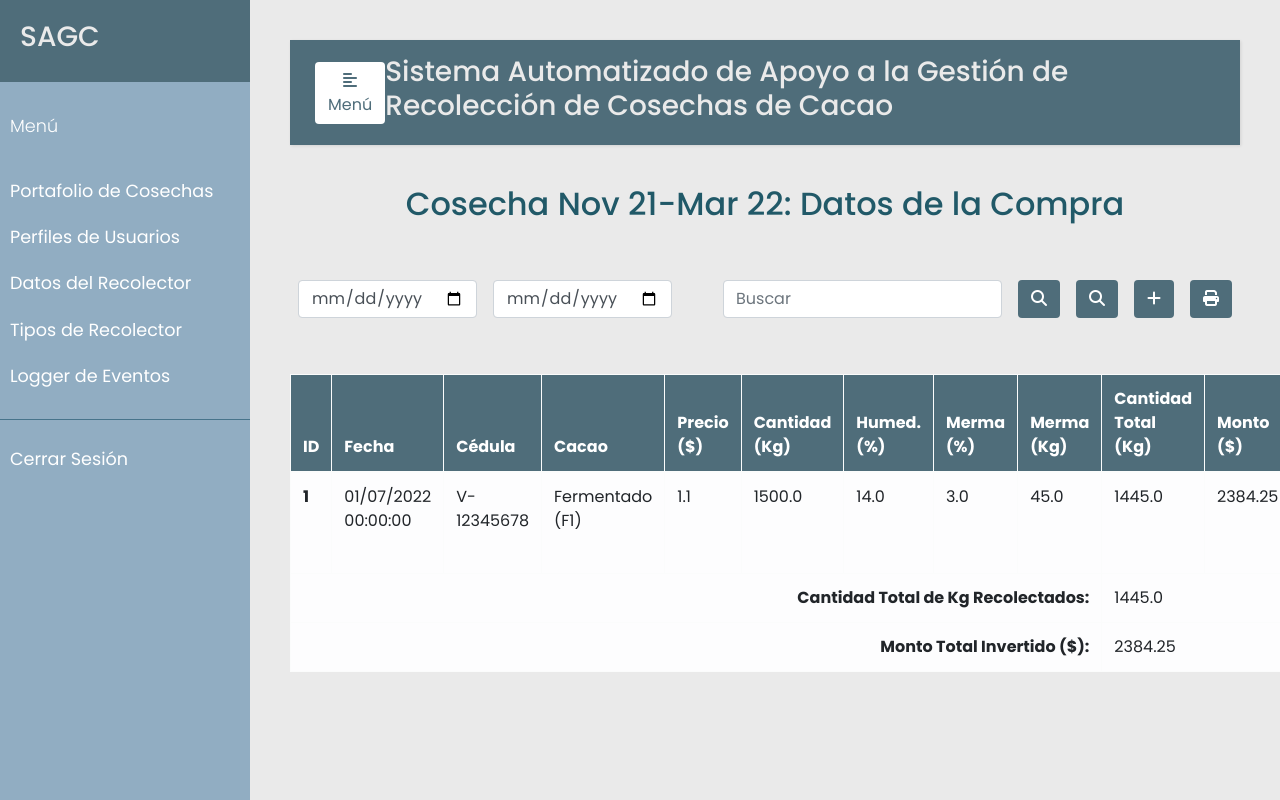
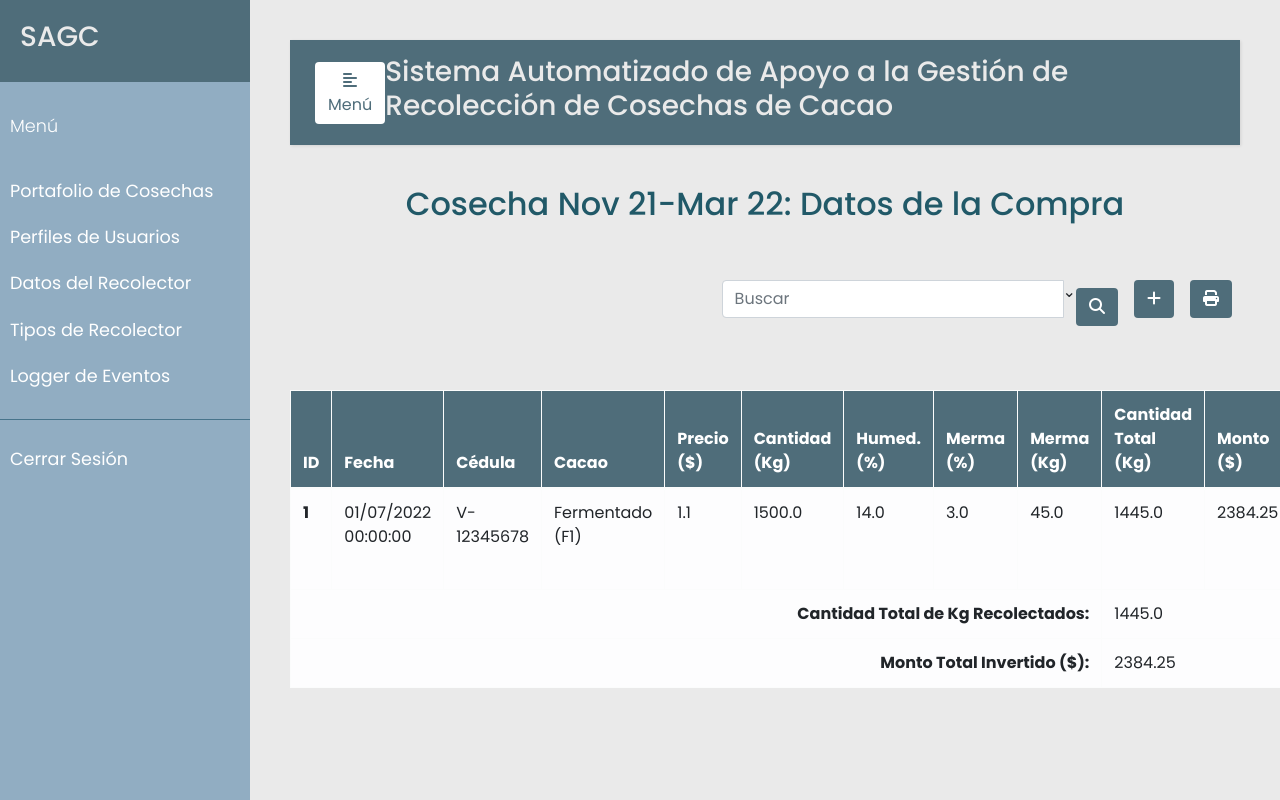
Before and after one commit to fungikami/SAGC, a Flask app: page /cosecha/1/1 in a window 1280 px wide; the page is wider, and only the part inside the window is pictured. Run offline with Flask 2, Linux system fonts and the light colour scheme; a user stored in the database is signed in; data comes from the database, SQL or seed files in the repository; some libraries are stand-ins or nearby versions.

Commit message:
Collapse search bar

```diff
--- a/templates/compras.html
+++ b/templates/compras.html
@@ -20,28 +20,32 @@
     </div>
     {% endif %}
     <div class="p-2 bd-highlight">
-      <button type="button" class="btn" style="color:#fff; background-color:#4F6D7A;" data-toggle="modal" data-target="#ModalBusqueda">
-        <i class="fas fa-search" aria-hidden="true"></i>
-      </button>
-    </div>
-    <div class="p-2 bd-highlight">
       <form {% if not hide %} action= '/cosecha/{{ cosecha.id }}/compras/search' {% else %} action= '/cosecha/{{ cosecha.id }}/listar/search' {% endif %}
         method="post" class="form-inline" style="justify-content: flex-end">
-        <input class="form-control mr-3 w-75" type="text" placeholder="Buscar" aria-label="Buscar" name="search_compra" value="{{request.form.search_compra}}">
+        <div class="input-group mb-3">
+            <input type="text" class="form-control" placeholder="Buscar" aria-label="Buscar" name="search_compra" value="{{request.form.search_compra}}">
+            <div class="input-group-append">
+              <a data-toggle="collapse" href="#collapse1">⌄</a>
+            </div>
+        </div>
         <button type="submit" id="search_compra" name="action-type" value="search" class="btn" style="color:#fff; background-color:#4F6D7A";>
           <i class="fas fa-search" aria-hidden="true"></i>
         </button>
-      </form>
-    </div>
-    <div class="p-2 bd-highlight">
-      <input type="date" class="form-control" id="validationDefaultUsername" placeholder="Inicio" name="inicio"
-              value="{{request.form.inicio}}" aria-describedby="inputGroupPrepend2"/>
-    </div>
-    <div class="p-2 bd-highlight">
-      <input type="date" class="form-control" id="validationDefaultUsername" placeholder="final" name="final"
-              value="{{request.form.final}}" aria-describedby="inputGroupPrepend2"/>
     </div>
   </div>
+  <div class="d-flex flex-row-reverse bd-highlight">
+    <div id="collapse1" class="panel-collapse collapse">
+      <div class="panel-body">
+        <input type="date" class="form-control" id="validationDefaultUsername" placeholder="Inicio" name="search_inicio"
+        value="{{request.form.search_inicio}}" aria-describedby="inputGroupPrepend2"/>
+      </div>
+      <div class="panel-body">
+        <input type="date" class="form-control" id="validationDefaultUsername" placeholder="Final" name="search_final"
+                value="{{request.form.search_final}}" aria-describedby="inputGroupPrepend2"/>
+      </div>
+    </div>
+  </div>
+</form>
 
   <br/>
 
```
